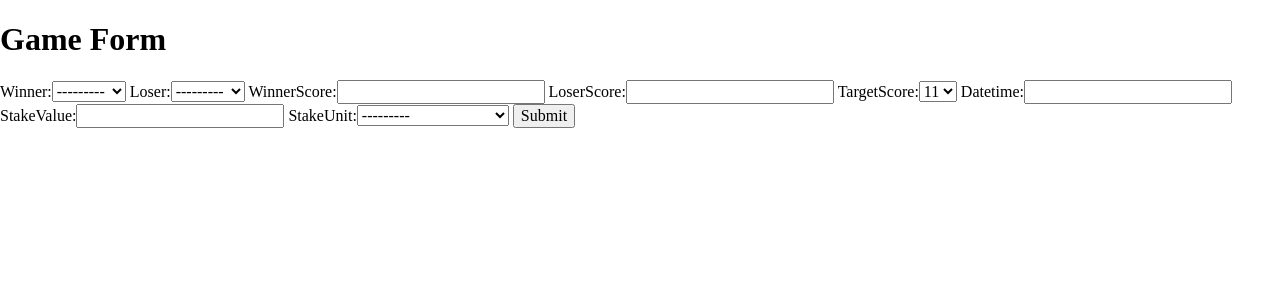
After one commit to alukach/Pingotron, a Django app: page /game/ in a window 1280 px wide. The commit adds this page. Shown: the top 300 px of the page. Run offline with Django 3.2, Linux system fonts and the light colour scheme; a user stored in the database is signed in; data comes from the database, SQL or seed files in the repository; parts of the project's set-up code (start-up, migrations or seed data) failed here and were passed over; some libraries are stand-ins or nearby versions.

Commit message:
Simple view to allow users to create games

```diff
--- a/pingotron/record/forms.py
+++ b/pingotron/record/forms.py
@@ -1,7 +1,11 @@
 from django.db import models
 from django.forms import ModelForm
-from Pingotron.record.models import *
+from pingotron.record.models import *
 
 class PlayerForm(ModelForm):
 	class Meta:
-		model = Player
+		model = PlayerProfile
+
+class CreateGameForm(ModelForm):
+    class Meta:
+        model = Game
--- a/pingotron/record/models.py
+++ b/pingotron/record/models.py
@@ -2,8 +2,6 @@ from django.db import models
 import datetime
 from django.contrib.auth.models import User
 from django.db.models.signals import post_save
-
-# Create your models here.
 
 class PlayerProfile(models.Model):
     user = models.OneToOneField(User)
@@ -24,17 +22,11 @@ class PlayerProfile(models.Model):
 def create_player_with_user(sender, **kwargs):
     """When creating a new user, make a profile for him or her."""
     u = kwargs["instance"]
-    print u
-    print type(u)
     if not PlayerProfile.objects.filter(user=u):
         PlayerProfile(user=u).save()
 
+# Signal - Create PlayerProfile when User is created
 post_save.connect(create_player_with_user, sender=User)
-
-def get_absolute_url(self):
-    return ('profiles_profile_detail', (), { 'username': self.User.username })
-get_absolute_url = models.permalink(get_absolute_url)
-
 
 class Game(models.Model):
     winner = models.ForeignKey(User, related_name='win')
@@ -44,9 +36,7 @@ class Game(models.Model):
     loserScore = models.IntegerField()
 
 
-    targetScore = models.IntegerField(default="11") #What score you're playing to
-    winBy = models.IntegerField(default="2")
-    suckerServe = models.BooleanField(default=False)
+    targetScore = models.IntegerField(default="11", choices=((11, 11),(21, 21))) #What score you're playing to
 
     datetime = models.DateTimeField(blank=True)
 
@@ -65,12 +55,6 @@ class Game(models.Model):
         Some basic last-minute validation and fill in possible missing data.
         Data should fully be cleaned at the form: https://docs.djangoproject.com/en/1.1/ref/forms/validation/#form-field-default-cleaning
         """
-        if (self.stakeValue and not self.stakeUnit) or (self.stakeUnit and not self.stakeValue):
-            return
-        if (self.loserScore > self.winnerScore):
-            return
-        if not (self.winnerScore - self.loserScore) >= self.winBy:
-            return
         if not self.datetime:
             self.datetime = datetime.datetime.now()
         super(Game, self).save()
--- /dev/null
+++ b/pingotron/record/urls.py
@@ -0,0 +1,6 @@
+from django.conf.urls import patterns, include, url
+
+urlpatterns = patterns('pingotron.record.views',
+    url(r'^$', 'overview'),
+    url(r'^game/$', 'create_game'),
+)
--- a/pingotron/record/views.py
+++ b/pingotron/record/views.py
@@ -1 +1,28 @@
 # Create your views here.
+from django.contrib.auth.decorators import login_required
+from django.core.urlresolvers import reverse
+from django.http import HttpResponse
+from django.shortcuts import get_object_or_404, render
+
+from pingotron.record.forms import *
+
+@login_required
+def overview(request):
+    return HttpResponse('<p>Some day this will be stats overview</p>')
+
+@login_required
+def create_game(request):
+    if request.method == 'POST': # If the form has been submitted...
+        form = CreateGameForm(request.POST) # A form bound to the POST data
+        if form.is_valid(): # All validation rules pass
+            # Process the data in form.cleaned_data
+            #address = form.cleaned_data['address']
+            #neighborhood = form.cleaned_data['neighborhood']
+            #location = form.cleaned_data['location']
+            form.save()
+            #return HttpResponseRedirect(reverse('pingotron.record.views.overview')) # Redirect after POST
+            render(request, 'record/create_game.html', {'form': form,})
+            return HttpResponse('<p>Game created</p>')
+    else:
+        form = CreateGameForm() # An unbound form
+    return render(request, 'record/create_game.html', {'form': form,})
--- a/pingotron/templates/profiles/create_profile.html
+++ b/pingotron/templates/profiles/create_profile.html
@@ -2,5 +2,4 @@
 
 {% block content %}
 
-
 {% endblock content %}
--- /dev/null
+++ b/pingotron/templates/record/create_game.html
@@ -0,0 +1,11 @@
+{% extends "base.html" %}
+
+{% block content %}
+<h1>Game Form</h1>
+<form action="/game/" method="post">{% csrf_token %}
+{{ form.as_table }}
+<input type="submit" value="Submit" />
+</form>
+
+
+{% endblock content %}
--- a/pingotron/urls.py
+++ b/pingotron/urls.py
@@ -7,7 +7,14 @@ admin.autodiscover()
 urlpatterns = patterns('',
     # Examples:
     # url(r'^$', 'pingotron.views.home', name='home'),
-    # url(r'^pingotron/', include('pingotron.foo.urls')),
+    (r'^', include('pingotron.record.urls')),
+
+    # About and Contact
+    #(r'^', include('livingcitymap.about.urls')),
+
+    #(r'^user/', include('livingcitymap.accounts.urls')),
+
+    #(r'^', include('livingcitymap.events.urls')),
 
     # Uncomment the admin/doc line below to enable admin documentation:
     # url(r'^admin/doc/', include('django.contrib.admindocs.urls')),
```
Also changed, not shown: pingotron/settings.py (+7 -3 lines), pingotron/record/migrations/0001_initial.py (added), pingotron/record/migrations/__init__.py (added), 1 other file.
